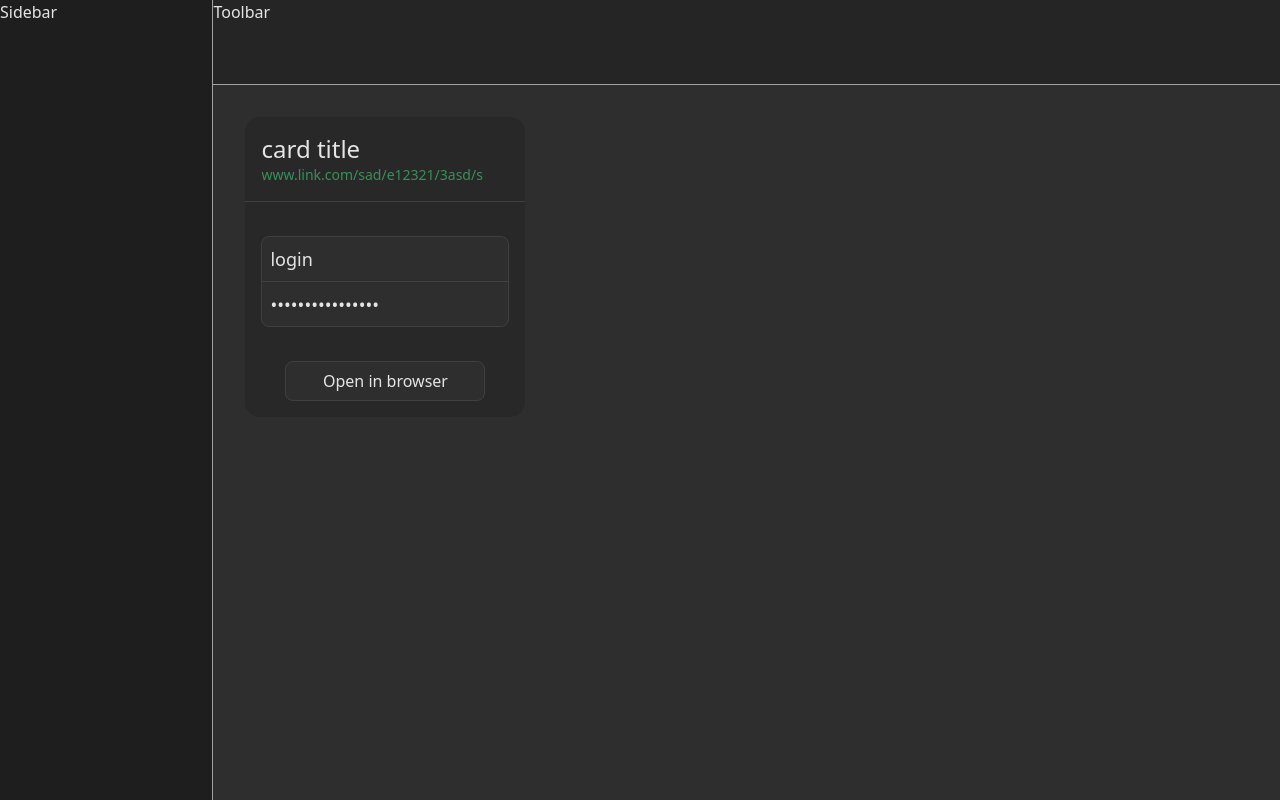
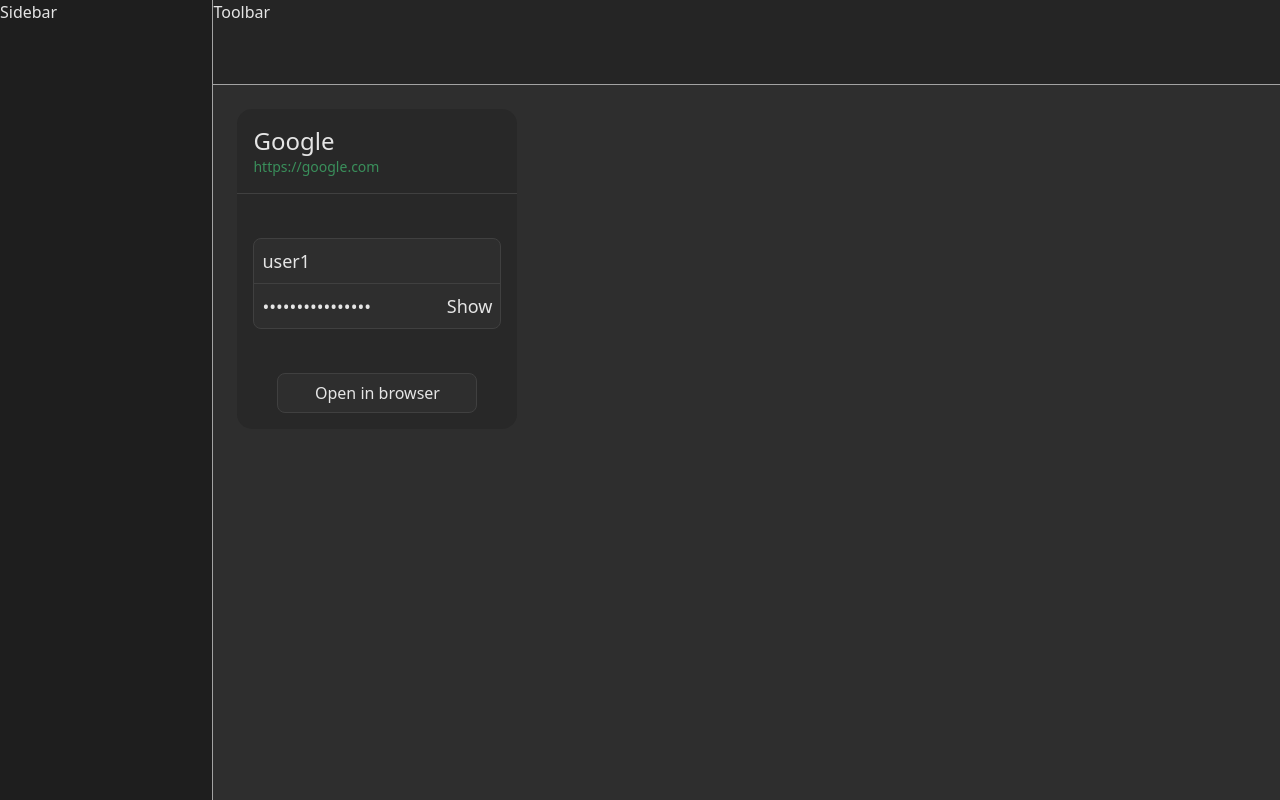
Before and after one commit to Pabl1k/desktop-password-manager, a React (Vite) app: page / in a window 1280 px wide. Built offline with nearby package versions, Linux system fonts and the light colour scheme.

Commit message:
card refactor, content scroll

```diff
--- a/src/client/components/card/Card.module.scss
+++ b/src/client/components/card/Card.module.scss
@@ -1,8 +1,8 @@
 @use '../../styles/variables.scss' as *;
 
 .card {
-  width: 280px;
-  min-height: 300px;
+  width: $card-width;
+  height: $card-height;
   background-color: #282828;
   border-radius: $border-radius;
   display: flex;
@@ -12,10 +12,6 @@
 
 .cardHeader {
   border-bottom: 1px solid $border;
-}
-
-.cardTitle {
-  //color: $green-primary;
 }
 
 .cardSite {
@@ -35,8 +31,9 @@
 .cardButton {
   border: 1px solid $border;
   background-color: $background;
-  height: 40px;
+  height: $button-height;
   width: 200px;
+  user-select: none;
 
   &:hover {
     background-color: $surface-hover;
--- a/src/client/components/card/Card.tsx
+++ b/src/client/components/card/Card.tsx
@@ -1,8 +1,6 @@
 import clsx from 'clsx';
 import styles from './Card.module.scss';
 import { FC, useState } from 'react';
-
-const DOT_SYMBOL = <span>&#x2022;</span>;
 
 interface Props {
   title: string;
@@ -11,23 +9,28 @@ interface Props {
   password: string;
 }
 
+const hiddenPassword = Array.from({ length: 16 }).map((_, i) => (
+  <span key={i.toString()}>&#x2022;</span>
+));
+
 const Card: FC<Props> = ({ title, link, login, password }) => {
   const [showPassword, setShowPassword] = useState(false);
-
-  const hiddenPassword = Array.from({ length: 16 }, () => DOT_SYMBOL);
 
   const displayPasswordFieldValue = showPassword ? password : hiddenPassword;
 
   return (
     <div className={styles.card}>
       <div className={clsx(styles.cardHeader, 'flex flex-col p-4')}>
-        <span className={clsx(styles.cardTitle, 'text-2xl truncate')}>{title}</span>
+        <span className="text-2xl truncate">{title}</span>
         <span className={clsx(styles.cardSite, 'text-sm truncate')}>{link}</span>
       </div>
       <div className={clsx(styles.cardCredentials, 'flex flex-col mx-4 rounded-lg text-lg')}>
         <span className="p-2">{login}</span>
         <div className={styles.cardDivider} />
-        <span className="p-2">{displayPasswordFieldValue}</span>
+        <div className="flex justify-between p-2">
+          <span>{displayPasswordFieldValue}</span>
+          <button onClick={() => setShowPassword(!showPassword)}>Show</button>
+        </div>
       </div>
       <div className="w-full flex justify-center">
         <button className={clsx(styles.cardButton, 'mb-4 rounded-lg cursor-pointer')}>
--- /dev/null
+++ b/src/client/components/content/Content.module.scss
@@ -0,0 +1,5 @@
+@use '../../styles/variables.scss' as *;
+
+.content {
+  height: calc(100vh - $toolbar-height);
+}
--- a/src/client/components/content/Content.tsx
+++ b/src/client/components/content/Content.tsx
@@ -1,14 +1,23 @@
 import Card from '../card/Card';
+import clsx from 'clsx';
+import styles from './Content.module.scss';
+
+const items = [
+  { id: '1', title: 'Google', link: 'https://google.com', login: 'user1', password: 'pass123' }
+];
 
 const Content = () => {
   return (
-    <div className="p-8">
-      <Card
-        login={'login'}
-        link={'www.link.com/sad/e12321/3asd/s'}
-        title={'card title'}
-        password="12321312312"
-      />
+    <div className={clsx(styles.content, 'flex flex-wrap gap-4 p-6 overflow-auto')}>
+      {items.map((item) => (
+        <Card
+          key={item.id}
+          login={item.login}
+          link={item.link}
+          title={item.title}
+          password={item.password}
+        />
+      ))}
     </div>
   );
 };
--- a/src/client/components/sidebar/Sidebar.module.scss
+++ b/src/client/components/sidebar/Sidebar.module.scss
@@ -2,7 +2,6 @@
 
 .sidebar {
   background-color: $surface-sidebar;
-  height: 100vh;
   width: 20vw;
   min-width: 200px;
   border-right: 1px solid $text-secondary;
--- a/src/client/components/toolbar/Toolbar.module.scss
+++ b/src/client/components/toolbar/Toolbar.module.scss
@@ -1,7 +1,7 @@
 @use '../../styles/variables.scss' as *;
 
 .toolbar {
-  height: 85px;
+  height: $toolbar-height;
   background-color: $surface-toolbar;
   border-bottom: 1px solid $text-secondary;
 }
--- a/src/client/styles/App.module.scss
+++ b/src/client/styles/App.module.scss
@@ -1,7 +1,7 @@
-@use "variables" as *;
+@use 'variables' as *;
 
 .app {
   background-color: $background;
   color: $text-primary;
-  height: 100vh;
+  overflow: hidden;
 }
--- a/src/client/styles/index.css
+++ b/src/client/styles/index.css
@@ -1 +1,5 @@
 @import 'tailwindcss';
+
+body {
+  overflow: hidden;
+}
--- a/src/client/styles/tailwind.config.cjs
+++ b/src/client/styles/tailwind.config.cjs
@@ -1,7 +1,11 @@
 module.exports = {
   content: ['./index.html', './src/client/**/*.{ts,tsx}'],
   theme: {
-    extend: {}
+    extend: {
+      overflow: {
+        hidden: 'hidden'
+      }
+    }
   },
   plugins: []
 };
--- a/src/client/styles/variables.scss
+++ b/src/client/styles/variables.scss
@@ -19,3 +19,8 @@ $purple-accent: #7c3aed;
 $orange-highlight: #f97316;
 
 $border-radius: 15px;
+
+$toolbar-height: 85px;
+$card-height: 320px;
+$card-width: 280px;
+$button-height: 40px;
```
